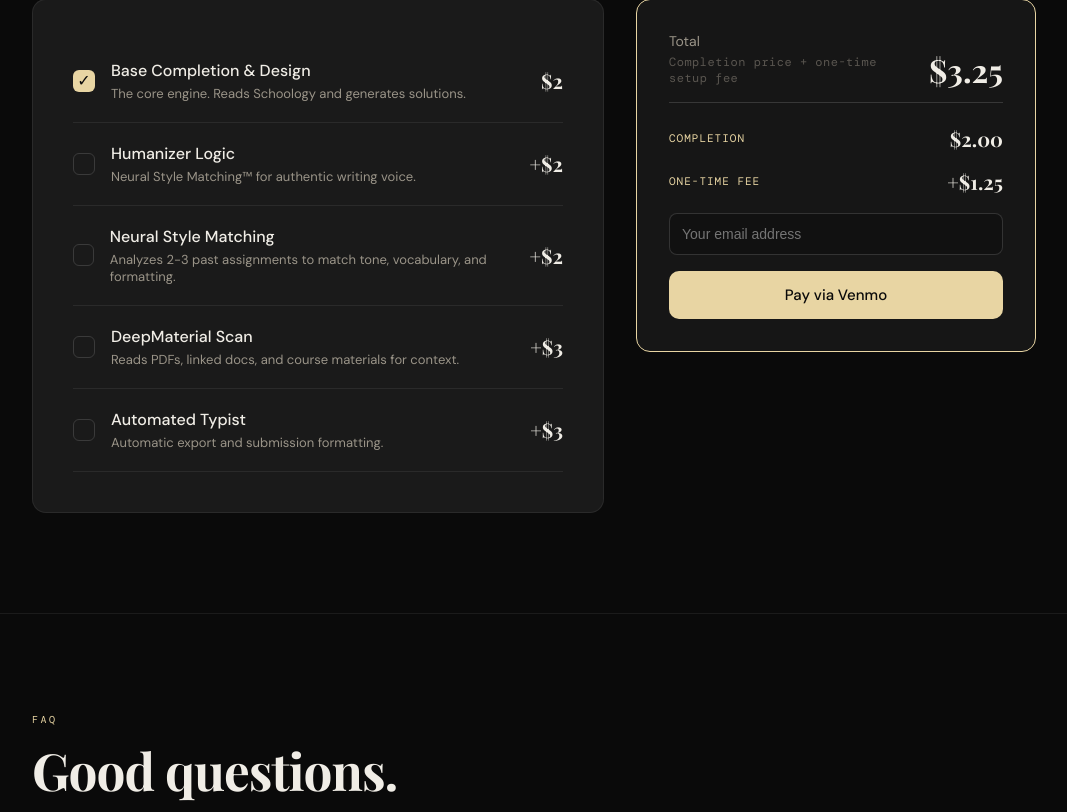
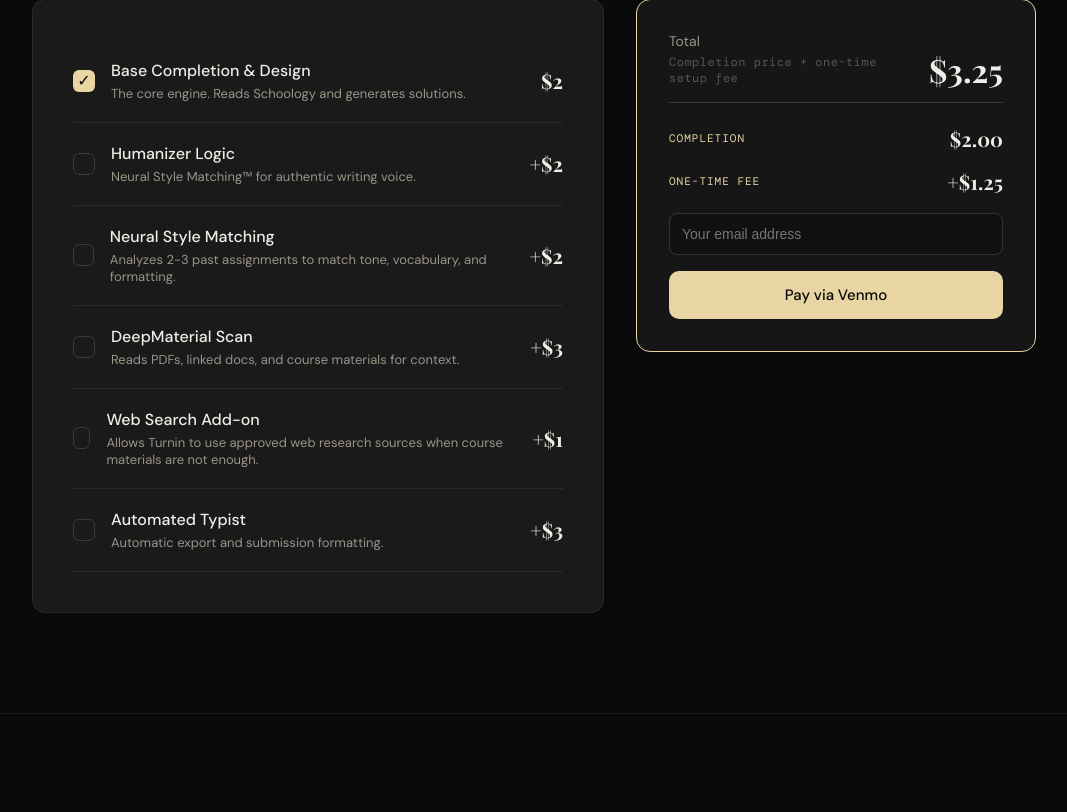
Before and after one commit to turninwelcome/turnin-license, a Flask app: page / in a window 1280 px wide. Shown: the part 2694-3506 px from the top of the page, without its empty margins (106-1173 px from the left). Run offline with Flask 3, Linux system fonts and the light colour scheme; some web fonts are replaced.

Commit message:
Add web search shop add-on

```diff
--- a/templates/index.html
+++ b/templates/index.html
@@ -529,6 +529,17 @@
           <div class="shop-price">+$3</div>
         </div>
 
+        <div class="shop-item" data-id="web_search" data-price="1" onclick="toggleItem(this)">
+          <div class="shop-item-left">
+            <div class="shop-check">✓</div>
+            <div class="shop-info">
+              <h4>Web Search Add-on</h4>
+              <p>Allows Turnin to use approved web research sources when course materials are not enough.</p>
+            </div>
+          </div>
+          <div class="shop-price">+$1</div>
+        </div>
+
         <div class="shop-item" data-id="typist" data-price="3" onclick="toggleItem(this)">
           <div class="shop-item-left">
             <div class="shop-check">✓</div>
@@ -731,6 +742,7 @@
     humanizer: document.querySelector('[data-id="humanizer"]').classList.contains('active'),
     stylist: document.querySelector('[data-id="stylist"]').classList.contains('active'),
     deep_scan: document.querySelector('[data-id="deep_scan"]').classList.contains('active'),
+    web_search: document.querySelector('[data-id="web_search"]').classList.contains('active'),
     typist: document.querySelector('[data-id="typist"]').classList.contains('active'),
     mac_auto_wake: document.querySelector('[data-id="mac_auto_wake"]')?.classList.contains('active') || false
   };
```
